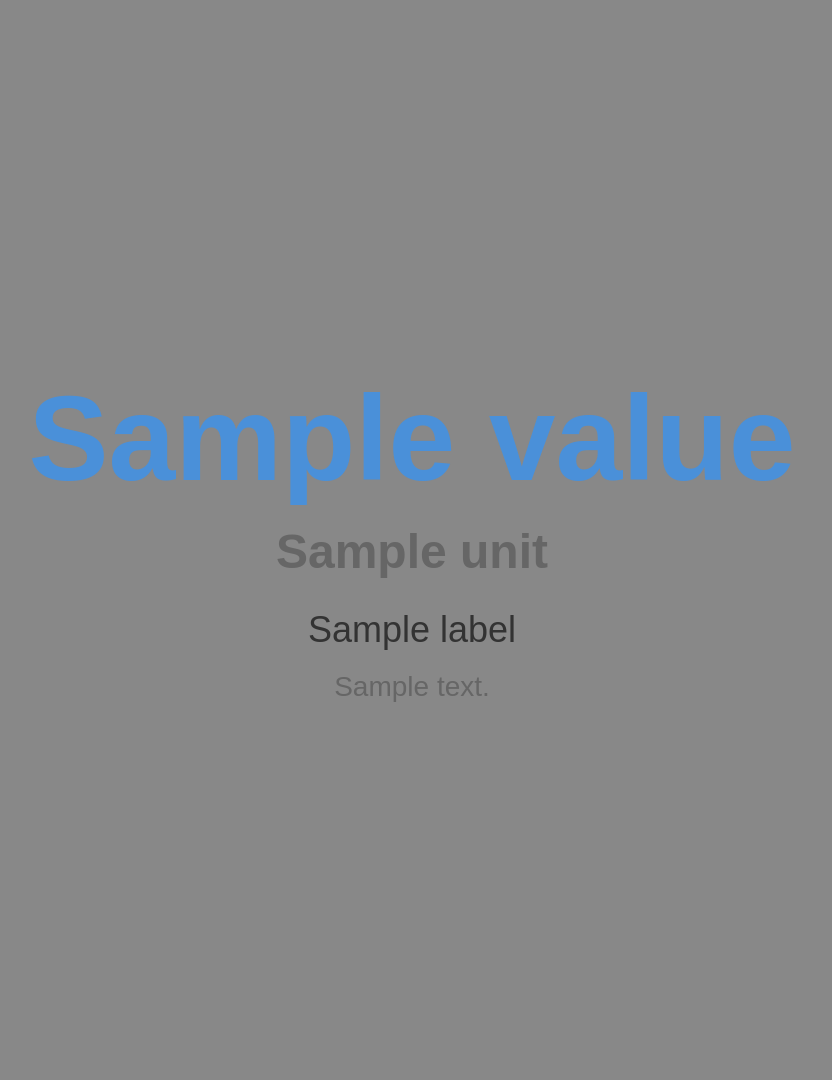
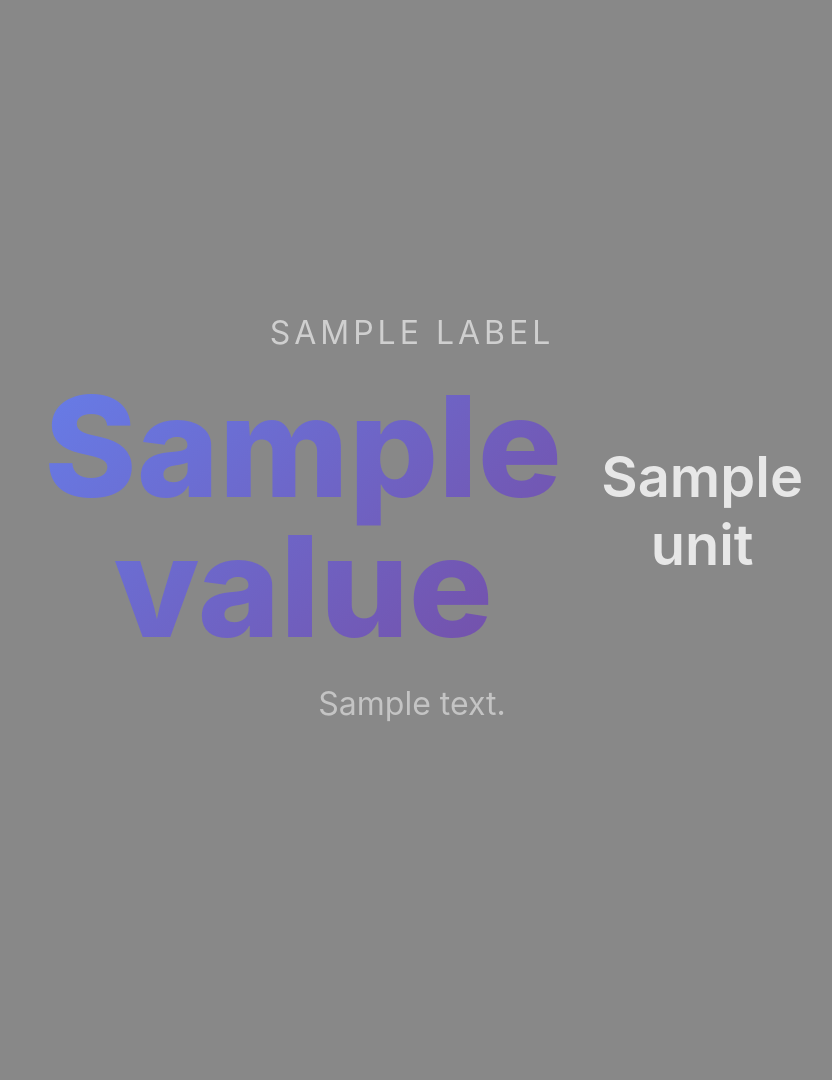
Before and after one commit to namu-k/picko-scripts, a Python web app: template templates/images/data.html in a window 1280 px wide. Shown: the whole page, without its empty margins (128-960 px from the left). Run offline with Jinja, Linux system fonts and the light colour scheme; the template is opened without the code that fills it: most values are stand-ins (such as "Sample title", 1, 10 or a date in 2020).

Commit message:
style(templates): redesign data template with dark theme
- Switch to dark background theme
- Add gradient text effect for main value
- Improve trend badge styling with background
- Add word-break: keep-all for Korean text
- Better visual hierarchy with uppercase label

Co-Authored-By: Claude Opus 4.6 <noreply@anthropic.com>

```diff
--- a/templates/images/data.html
+++ b/templates/images/data.html
@@ -8,58 +8,95 @@
             position: relative;
             width: {{ width | default(1080) }}px;
             height: {{ height | default(1080) }}px;
-            background-color: {{ background_color }};
+            background: {{ background_color | default('#0f0f23') }};
             display: flex;
             flex-direction: column;
             justify-content: center;
             align-items: center;
             padding: 80px;
-            font-family: 'Noto Sans KR', sans-serif;
+            font-family: 'Noto Sans KR', -apple-system, BlinkMacSystemFont, sans-serif;
         }
         .data-container {
             text-align: center;
             max-width: 85%;
         }
+        .label {
+            font-size: 32px;
+            color: rgba(255, 255, 255, 0.6);
+            margin-bottom: 24px;
+            text-transform: uppercase;
+            letter-spacing: 4px;
+            word-break: keep-all;
+        }
+        .value-row {
+            display: flex;
+            align-items: baseline;
+            justify-content: center;
+            gap: 16px;
+            margin-bottom: 24px;
+        }
         .main-number {
-            font-size: 120px;
+            font-size: 140px;
             font-weight: 800;
-            color: #4a90d9;
-            line-height: 1.1;
-            margin-bottom: 20px;
+            background: linear-gradient(135deg, #667eea 0%, #764ba2 100%);
+            -webkit-background-clip: text;
+            -webkit-text-fill-color: transparent;
+            background-clip: text;
+            line-height: 1;
         }
         .unit {
-            font-size: 48px;
+            font-size: 56px;
             font-weight: 600;
-            color: #666666;
-            margin-bottom: 30px;
-        }
-        .label {
-            font-size: 36px;
-            color: #333333;
-            margin-bottom: 15px;
+            color: rgba(255, 255, 255, 0.8);
         }
         .description {
-            font-size: 28px;
-            color: #666666;
+            font-size: 32px;
+            color: rgba(255, 255, 255, 0.5);
             line-height: 1.5;
+            margin-bottom: 40px;
+            word-break: keep-all;
+            overflow-wrap: break-word;
         }
         .trend {
-            margin-top: 30px;
-            font-size: 32px;
+            display: inline-flex;
+            align-items: center;
+            gap: 12px;
+            padding: 16px 32px;
+            border-radius: 50px;
+            font-size: 28px;
             font-weight: 600;
         }
-        .trend-up { color: #27ae60; }
-        .trend-down { color: #e74c3c; }
+        .trend-up {
+            background: rgba(39, 174, 96, 0.2);
+            color: #27ae60;
+        }
+        .trend-down {
+            background: rgba(231, 76, 60, 0.2);
+            color: #e74c3c;
+        }
+        .trend-arrow {
+            font-size: 24px;
+        }
     </style>
 </head>
 <body>
     <div class="data-container">
-        <div class="main-number">{{ value }}</div>
-        {% if unit %}<div class="unit">{{ unit }}</div>{% endif %}
         <div class="label">{{ label }}</div>
+        <div class="value-row">
+            <div class="main-number">{{ value }}</div>
+            {% if unit %}<div class="unit">{{ unit }}</div>{% endif %}
+        </div>
         {% if description %}<div class="description">{{ description }}</div>{% endif %}
-        {% if trend == "up" %}<div class="trend trend-up">▲ {{ trend_value }}</div>{% endif %}
-        {% if trend == "down" %}<div class="trend trend-down">▼ {{ trend_value }}</div>{% endif %}
+        {% if trend == "up" %}
+        <div class="trend trend-up">
+            <span class="trend-arrow">▲</span> {{ trend_value }}
+        </div>
+        {% endif %}
+        {% if trend == "down" %}
+        <div class="trend trend-down">
+            <span class="trend-arrow">▼</span> {{ trend_value }}
+        </div>
+        {% endif %}
     </div>
 </body>
 </html>
```
